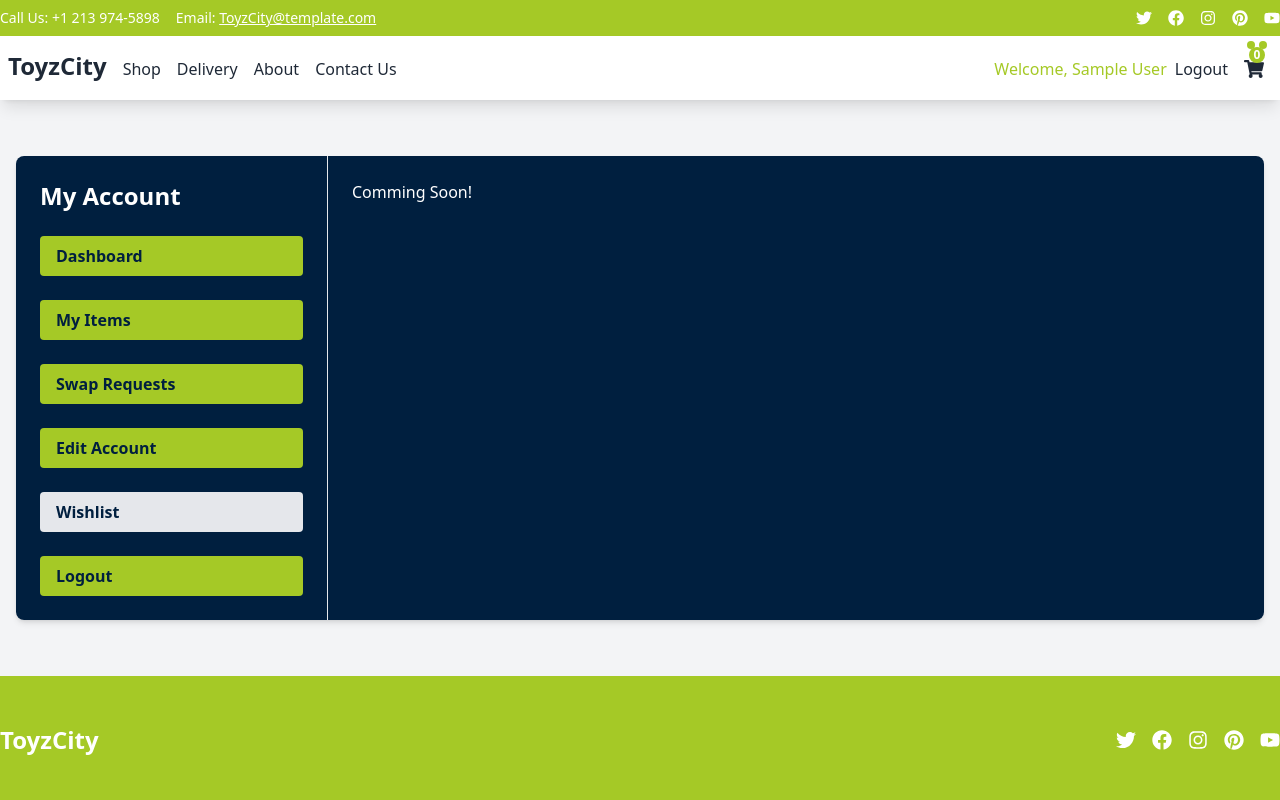
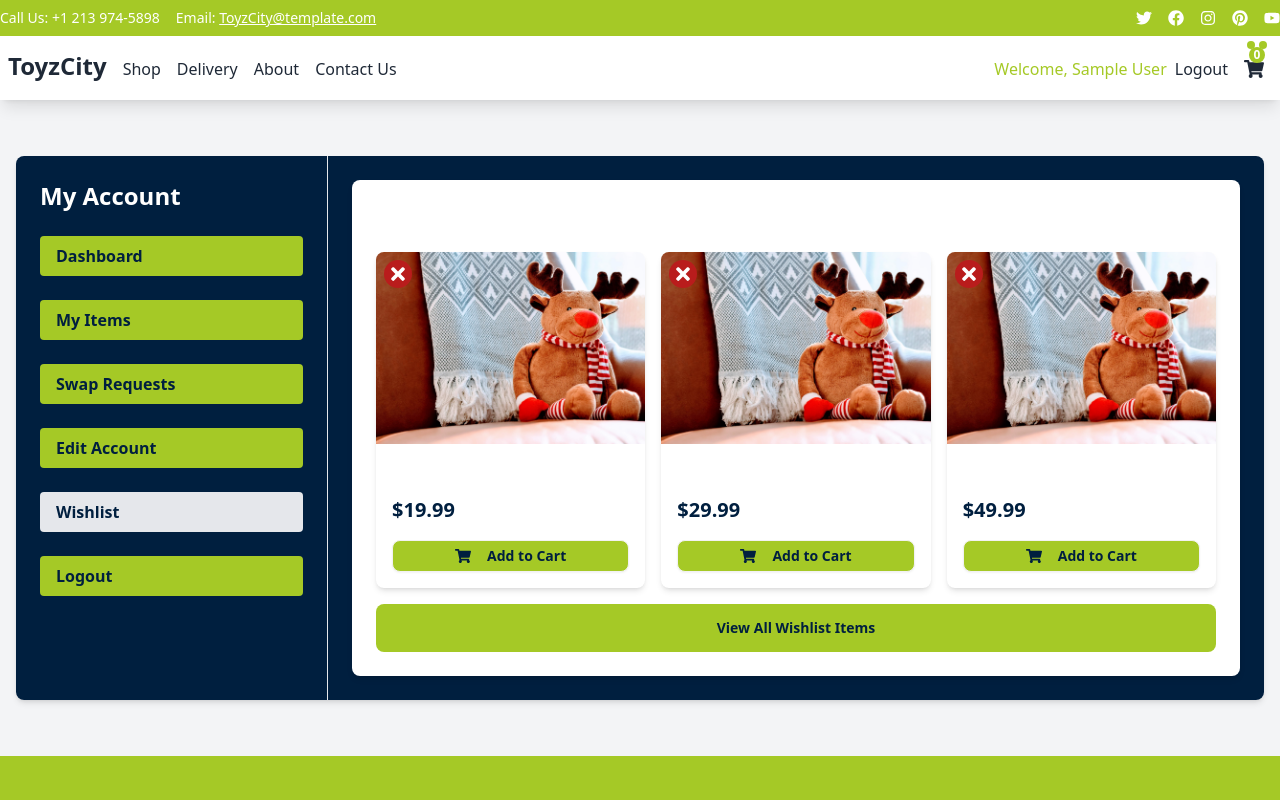
Before and after one commit to ToyTreasures/toy-treasures-frontend, a React (Vite) app: page /my-account/wishlist in a window 1280 px wide. Shown: the top 800 px of the page. Built offline with nearby package versions, Linux system fonts and the light colour scheme; sample sign-in values are in the browser's storage.

Commit message:
feat: add wishlist section to My Account page

```diff
--- a/src/Layouts/Profile/Wishlist.jsx
+++ /dev/null
@@ -1,7 +0,0 @@
-import React from "react";
-
-const Wishlist = () => {
-  return <div>Comming Soon!</div>;
-};
-
-export default Wishlist;
--- /dev/null
+++ b/src/Layouts/Profile/WishlistSection.jsx
@@ -0,0 +1,124 @@
+import React, { useState, useEffect } from "react";
+import { Link } from "react-router-dom";
+import { FaTimes, FaShoppingCart, FaSadTear } from "react-icons/fa";
+import BackgroundImage from "../../assets/story-bg.jpg";
+
+const WishlistPreview = () => {
+  const [wishlistItems, setWishlistItems] = useState([]);
+  const [isLoading, setIsLoading] = useState(true);
+  const [error, setError] = useState(null);
+
+  useEffect(() => {
+    // Simulating fetch from an API for testing
+    const staticWishlistItems = [
+      {
+        id: 1,
+        title: "Toy Car",
+        image: BackgroundImage,
+        price: 19.99,
+      },
+      {
+        id: 2,
+        title: "Building Blocks",
+        image: BackgroundImage,
+        price: 29.99,
+      },
+      {
+        id: 3,
+        title: "Dollhouse",
+        image: BackgroundImage,
+        price: 49.99,
+      },
+    ];
+
+    setWishlistItems(staticWishlistItems);
+    setIsLoading(false);
+  }, []);
+
+  const removeFromWishlist = (id) => {
+    setWishlistItems(wishlistItems.filter((item) => item.id !== id));
+  };
+
+  const addToCart = (item) => {
+    console.log(`Added ${item.title} to cart`);
+    // Implement actual add to cart functionality here
+  };
+
+  if (isLoading) {
+    return (
+      <div className="flex justify-center items-center h-48">
+        <div className="loading loading-spinner loading-lg"></div>
+      </div>
+    );
+  }
+
+  if (wishlistItems.length === 0) {
+    return (
+      <div className="bg-base-100 rounded-lg shadow-md p-6 text-center">
+        <h2 className="text-3xl font-bold mb-4">Your Wishlist</h2>
+        <FaSadTear className="mx-auto w-24 h-24 text-gray-400 mb-4" />
+        <p className="text-xl font-semibold mb-4  text-[--secondary-color]">
+          Your wishlist is empty
+        </p>
+        <p className="text-gray-600 mb-6 font-bold  text-[--secondary-color]">
+          You don't have any products in your wishlist yet. You'll find a lot of
+          interesting products on our "Shop" page.
+        </p>
+        <Link
+          to="/shop"
+          className="btn bg-[--primary-color] text-[--secondary-color] font-bold"
+        >
+          Go to Shop
+        </Link>
+      </div>
+    );
+  }
+
+  return (
+    <div className="bg-base-100 rounded-lg shadow-md p-6">
+      <h2 className="text-2xl font-bold mb-4">Wishlist Preview</h2>
+      <div className="grid grid-cols-1 sm:grid-cols-2 lg:grid-cols-3 gap-4 mb-4">
+        {wishlistItems.map((item) => (
+          <div
+            key={item.id}
+            className="relative bg-white rounded-lg shadow-md overflow-hidden"
+          >
+            <button
+              onClick={() => removeFromWishlist(item.id)}
+              className="absolute top-2 left-2 bg-red-700 text-white rounded-full p-1 transition-transform transform hover:scale-110 hover:bg-red-800 focus:outline-none"
+              aria-label="Remove from wishlist"
+            >
+              <FaTimes size={20} />
+            </button>
+            <img
+              src={item.image}
+              alt={item.title}
+              className="w-full h-48 object-cover"
+            />
+            <div className="p-4">
+              <h3 className="text-lg font-semibold mb-2">{item.title}</h3>
+              <p className="text-xl font-bold text-[--secondary-color] mb-4 ">
+                ${item.price.toFixed(2)}
+              </p>
+              <button
+                onClick={() => addToCart(item)}
+                className="btn btn-sm w-full flex items-center font-bold justify-center bg-[--primary-color] text-[--secondary-color] "
+              >
+                <FaShoppingCart size={16} className="mr-2 " />
+                Add to Cart
+              </button>
+            </div>
+          </div>
+        ))}
+      </div>
+      <Link
+        to="/wishlist"
+        className="btn btn-ghost font-bold bg-[--primary-color] text-[--secondary-color]  w-full"
+      >
+        View All Wishlist Items
+      </Link>
+    </div>
+  );
+};
+
+export default WishlistPreview;
--- a/src/Routes.jsx
+++ b/src/Routes.jsx
@@ -17,7 +17,7 @@ import UserDashboard from "./Layouts/Profile/UserDashboard";
 import AccountDetails from "./Layouts/Profile/AccountDetails";
 import UserItems from "./Layouts/Profile/UserItems";
 import SwapRequests from "./Layouts/Profile/SwapRequests";
-import Wishlist from "./Layouts/Profile/Wishlist";
+import WishlistSection from "./Layouts/Profile/WishlistSection";
 
 const AppRoutes = () => {
   return (
@@ -51,7 +51,7 @@ const AppRoutes = () => {
             <Route path="user-items" element={<UserItems />} />
             <Route path="swap-requests" element={<SwapRequests />} />
             <Route path="edit-account" element={<AccountDetails />} />
-            <Route path="wishlist" element={<Wishlist />} />
+            <Route path="wishlist" element={<WishlistSection />} />
           </Route>
           <Route
             path="/shop"
```
